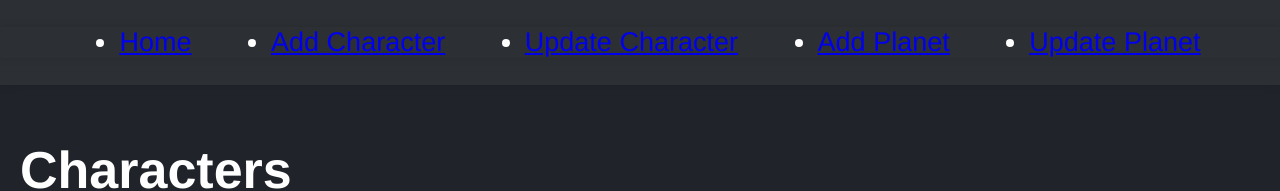
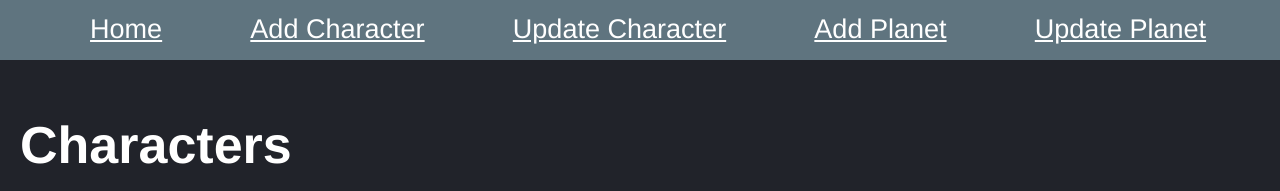
Before and after one commit to AgnosticSix/DragonBallAppWeb, a React (Vite) app: page / in a window 1280 px wide. Shown: the top 191 px of the page. Built offline with nearby package versions, Linux system fonts and the light colour scheme.

Commit message:
Implementación de localStorage y navbar

```diff
--- a/src/App.jsx
+++ b/src/App.jsx
@@ -1,6 +1,6 @@
 import { BrowserRouter, Routes, Route } from "react-router";
 import { HomeApp } from "./pages/Home/HomeApp";
-import { Navbar } from "./components/Navbar";
+import { Navbar } from "./components/ui/Navbar/Navbar";
 import { CreateHeroe } from "./pages/Characters/CreateHeroe";
 import { UpdateHeroe } from "./pages/Characters/UpdateHeroe";
 import { CreatePlanet } from "./pages/Planets/CreatePlanet";
--- a/src/components/Navbar.jsx
+++ /dev/null
@@ -1,25 +0,0 @@
-import { NavLink } from "react-router";
-
-export function Navbar() {
-  return (
-    <nav className="navbar">
-      <ul className="navbar__list">
-        <li>
-          <NavLink to="/">Home</NavLink>
-        </li>
-        <li>
-          <NavLink to="/add-character">Add Character</NavLink>
-        </li>
-        <li>
-          <NavLink to="/update-character">Update Character</NavLink>
-        </li>
-        <li>
-          <NavLink to="/add-planet">Add Planet</NavLink>
-        </li>
-        <li>
-          <NavLink to="/update-planet">Update Planet</NavLink>
-        </li>
-      </ul>
-    </nav>
-  );
-}
--- a/src/components/hooks/useFetch.js
+++ b/src/components/hooks/useFetch.js
@@ -1,47 +1,36 @@
 import { useEffect, useState } from "react";
+import { getData } from "../../utils/localStorageUtils";
 
-
-export const useFetch = ( url ) => {
-
+export const useFetch = () => {
   const [state, setState] = useState({
     data: null,
     isLoading: true,
     hasError: null,
-    })
+  });
 
   const getFetch = async () => {
-
-
-
     setState({
       ...state,
       isLoading: true,
     });
 
-        const response = await fetch(url, {
-            headers: {
-                "Content-Type": "application/json",
-                Accept: "application/json",
-            },
-        });
     await new Promise((resolve) => setTimeout(resolve, 1500));
-        const data = await response.json();
+    const response = getData();
 
     setState({
-            data,
+      data: response,
       isLoading: false,
       hasError: null,
     });
-    }
-
+  };
 
   useEffect(() => {
     getFetch();
-    }, [url])
+  }, []);
 
   return {
-        data:      state.data,
+    data: state.data,
     isLoading: state.isLoading,
-        hasError:  state.hasError,
+    hasError: state.hasError,
   };
-}
+};
--- a/src/components/ui/Loader/Loader.jsx
+++ b/src/components/ui/Loader/Loader.jsx
@@ -3,7 +3,7 @@ import "./loader.css";
 export const Loader = () => {
   return (
     <div className="loader">
-      <div className="container">
+      <div className="container-loader">
         <div className="cube">
           <div className="cube__inner"></div>
         </div>
--- a/src/components/ui/Loader/loader.css
+++ b/src/components/ui/Loader/loader.css
@@ -1,4 +1,4 @@
-.container {
+.container-loader {
     --uib-size: 245px;
     --uib-color: white;
     --uib-speed: 1.75s;
--- /dev/null
+++ b/src/components/ui/Navbar/Navbar.jsx
@@ -0,0 +1,16 @@
+import { NavLink } from "react-router";
+import "./navbar.css";
+
+export function Navbar() {
+  return (
+    <div className="nav">
+      <div className="container-nav">
+        <NavLink className="btn" to="/">Home</NavLink>
+        <NavLink className="btn" to="/add-character">Add Character</NavLink>
+        <NavLink className="btn" to="/update-character">Update Character</NavLink>
+        <NavLink className="btn" to="/add-planet">Add Planet</NavLink>
+        <NavLink className="btn" to="/update-planet">Update Planet</NavLink>
+      </div>
+    </div>
+  );
+}
--- /dev/null
+++ b/src/components/ui/Navbar/navbar.css
@@ -0,0 +1,62 @@
+/* From Uiverse.io by SelfMadeSystem */
+.nav {
+  position: relative;
+  width: 100%;
+  height: 60px;
+}
+
+.container-nav:hover .outline .rect {
+  transition: 999999s;
+  /* Must specify these values here as something *different* just so that the transition works properly */
+  stroke-dashoffset: 1;
+  stroke-dasharray: 0;
+}
+
+.container-nav {
+  position: relative;
+  inset: 0;
+  background: #bef6;
+  display: flex;
+  flex-direction: row;
+  justify-content: space-evenly;
+  align-items: flex-start;
+  padding: 0.3em;
+  width: 100%;
+}
+
+.btn {
+  padding: 0.3rem;
+  color: #ffffff;
+  cursor: pointer;
+  transition: 0.1s;
+}
+
+.btn:hover {
+  background: #fff3;
+}
+
+.btn:nth-child(1):hover ~ svg .rect {
+  stroke-dashoffset: 0;
+  stroke-dasharray: 0 2 8 73.3 8 10.7;
+}
+
+.btn:nth-child(2):hover ~ svg .rect {
+  stroke-dashoffset: 0;
+  stroke-dasharray: 0 12.6 9.5 49.3 9.5 31.6;
+}
+
+.btn:nth-child(3):hover ~ svg .rect {
+  stroke-dashoffset: 0;
+  stroke-dasharray: 0 24.5 8.5 27.5 8.5 55.5;
+}
+
+.btn:nth-child(4):hover ~ svg .rect {
+  stroke-dashoffset: 0;
+  stroke-dasharray: 0 34.7 6.9 10.2 6.9 76;
+}
+
+.btn:hover ~ .outline .rect {
+  stroke-dashoffset: 0;
+  stroke-dasharray: 0 0 10 40 10 40;
+  transition: 0.5s !important;
+}
--- a/src/main.jsx
+++ b/src/main.jsx
@@ -1,9 +1,13 @@
 import ReactDOM from 'react-dom/client';
-import './styles.css';
 import React from 'react';
 import App from './App';
+import './styles.css';
+import { initializeData } from './utils/localStorageUtils';
+import data from './api/data.json';
 
 const root = document.getElementById('root');
+
+initializeData(data);
 
 ReactDOM.createRoot(root).render(
     <React.StrictMode>
--- a/src/pages/Home/HomeApp.jsx
+++ b/src/pages/Home/HomeApp.jsx
@@ -5,7 +5,7 @@ import { useFetch } from "../../components/hooks/useFetch";
 import { Loader } from "../../components/ui/Loader/Loader";
 
 export const HomeApp = () => {
-  const { data, isLoading } = useFetch("/src/api/data.json");
+  const { data, isLoading } = useFetch();
   //const [planet, setPlanet] = useFetch("/src/api/data.json");
 
   return (
--- a/src/styles.css
+++ b/src/styles.css
@@ -53,23 +53,6 @@ img {
     cursor: pointer;
 }
 
-.navbar {
-    display: flex;
-    flex-direction: row;
-    width: 100%;
-    background-color: #2C2F33;
-    box-shadow: 0 0 10px rgba(0, 0, 0, 0.1);
-}
-
-.navbar__list {
-    display: flex;
-    flex-direction: row;
-    width: 100%;
-    background-color: #2C2F33;
-    box-shadow: 0 0 10px rgba(0, 0, 0, 0.1);
-    justify-content: space-evenly;
-}
-
 .cardCharacter:hover {
     transform: scale(1.05);
 }
--- /dev/null
+++ b/src/utils/localStorageUtils.js
@@ -0,0 +1,52 @@
+const STORAGE_KEY = "myAppData";
+
+// Función para obtener datos simulados
+export const getData = () => {
+    const data = localStorage.getItem(STORAGE_KEY);
+    return JSON.parse(data);
+  };
+
+// Función para guardar datos simulados
+export const saveData = (newData) => {
+  localStorage.setItem(STORAGE_KEY, JSON.stringify(newData));
+};
+
+// Función para inicializar datos en el almacenamiento local
+export const initializeData = (data) => {
+  console.log("data", data);
+
+  localStorage.setItem(STORAGE_KEY, JSON.stringify(data));
+};
+
+// Función para agregar un nuevo registro
+export const addItem = (item) => {
+  const currentData = getData();
+  const updatedData = {
+    ...currentData,
+    characters: [...currentData.characters, item],
+  };
+  saveData(updatedData);
+  return updatedData;
+};
+
+// Función para eliminar un registro por ID
+export const deleteItem = (id) => {
+  const currentData = getData();
+  const updatedData = {
+    ...currentData,
+    characters: currentData.characters.filter((item) => item.id !== id),
+  };
+  saveData(updatedData);
+  return updatedData;
+};
+
+// Función para actualizar un registro existente
+export const updateItem = (updatedItem) => {
+  const currentData = getData();
+  const updatedCharacters = currentData.characters.map((character) =>
+    character.id === updatedItem.id ? updatedItem : character
+  );
+  const updatedData = { ...currentData, characters: updatedCharacters };
+  saveData(updatedData);
+  return updatedData;
+};
```
Lines whose indentation alone changed are shown as unchanged.
